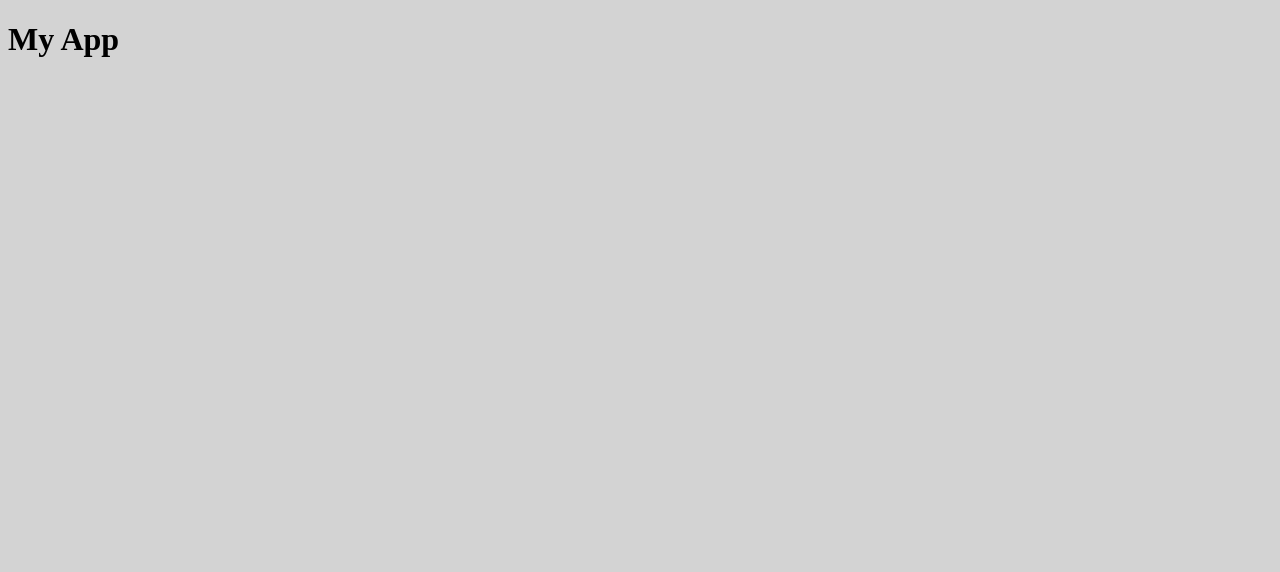
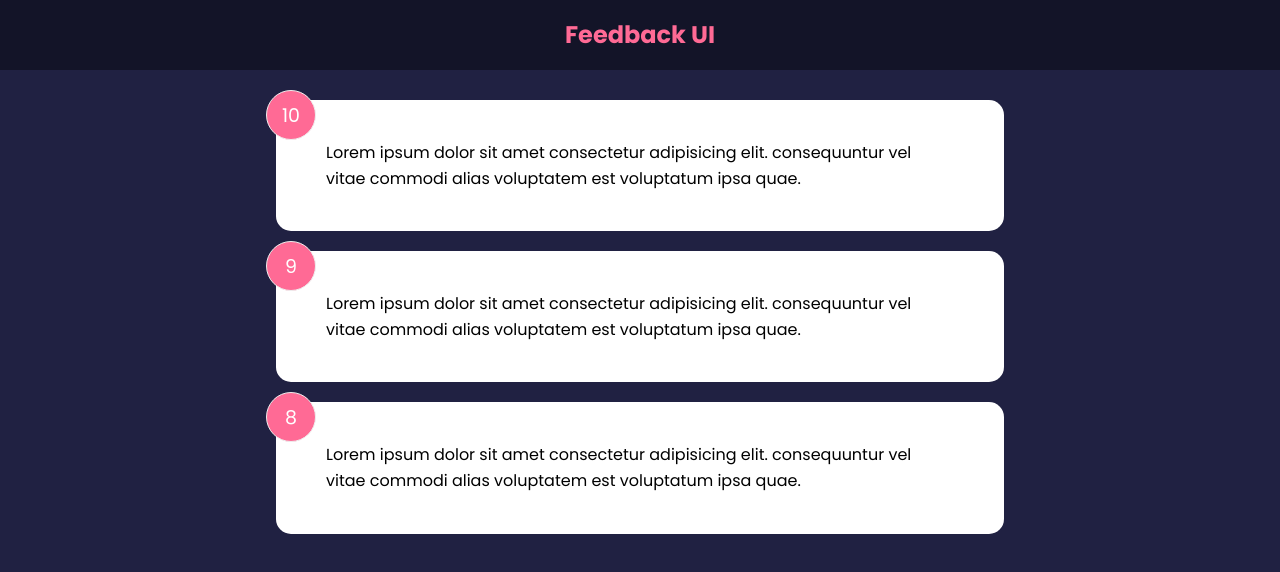
Before and after one commit to PSzkliniarz/react-feedback_app, a React (Create React App) app in the folder feedback-app/: page / in a window 1280 px wide. Shown: the top 572 px of the page. Built offline with nearby package versions, Linux system fonts and the light colour scheme; the HTML template or start-up script is replaced by a standard one.

Commit message:
Conditional class

```diff
--- a/feedback-app/src/App.js
+++ b/feedback-app/src/App.js
@@ -1,8 +1,19 @@
+import { useState } from "react";
+
+import Header from "./components/Header";
+import FeedbackList from "./components/FeedbackList";
+import FeedbackData from "./data/FeedbackData";
+
 function App(){
+    const [feedback, setFeedback] = useState( FeedbackData)
+
     return (
-        <div className="container">
-            <h1>My App</h1>
-        </div>
+        <>
+            <Header/>
+            <div className="container">
+                <FeedbackList feedback={feedback}/>
+            </div>
+        </>
     )
 }
 
--- /dev/null
+++ b/feedback-app/src/components/FeedbackItem.jsx
@@ -0,0 +1,17 @@
+import PropTypes from 'prop-types'
+import Card from "./shared/Card"
+
+function FeedbackItem({item}){
+    return (
+        <Card>
+            <div className="num-display">{item.rating}</div>
+            <div className="text-display">{item.text}</div>
+        </Card>
+    )
+}
+
+FeedbackItem.propTypes = {
+    item: PropTypes.object.isRequired,
+}
+
+export default FeedbackItem
--- /dev/null
+++ b/feedback-app/src/components/FeedbackList.jsx
@@ -0,0 +1,28 @@
+import PropTypes from 'prop-types'
+import FeedbackItem from "./FeedbackItem"
+
+function FeedbackList({feedback}) {
+    if (!feedback || feedback.lengh === 0){
+        return <p>No Feedback Yet</p>
+    }
+
+  return (
+    <div className="feedback-list">
+        {feedback.map((item, ) => (
+            <FeedbackItem key={item.id} item={item} />
+        ))}
+    </div>
+  )
+}
+
+FeedbackList.propTypes = {
+    feedback: PropTypes.arrayOf(
+        PropTypes.shape({
+            id: PropTypes.number.isRequired,
+            text: PropTypes.string.isRequired,
+            rating: PropTypes.number.isRequired,
+        })
+    )
+}
+
+export default FeedbackList
--- /dev/null
+++ b/feedback-app/src/components/Header.jsx
@@ -0,0 +1,31 @@
+import PropTypes from 'prop-types'
+
+function Header({text, bgColor, textColor}) {
+    const headerStyles = {
+        backgroundColor: bgColor,
+        color: textColor
+    }
+
+  return (
+      <header style={headerStyles}>
+          <div className='container'>
+              <h2>{text}</h2>
+          </div>
+      </header>
+  )
+}
+
+Header.defaultProps = {
+    text: 'Feedback UI',
+    bgColor: 'rgba(0,0,0,0.4)',
+    textColor: '#ff6a95',
+}
+
+Header.propTypes = {
+    text: PropTypes.string,
+    bgColor: PropTypes.string,
+    textColor: PropTypes.string,
+
+}
+
+export default Header
--- /dev/null
+++ b/feedback-app/src/components/shared/Card.jsx
@@ -0,0 +1,28 @@
+import PropTypes from 'prop-types'
+
+function Card({children, reverse}) {
+
+    // CONDITIONAL CLASS
+//   return (
+//     <div className={`card ${reverse && 'reverse'}`}>{children}</div>
+//   )
+
+    // CONDITIONAL STYLE
+  return (
+    <div className='card' style={{
+        backgroundColor: reverse ? 'rgba(0,0,0,0.4)' : '#fff',
+        color: reverse ? '#fff' : '#000',
+    }}>{children}</div>
+  )
+}
+
+Card.defaultProps ={
+    reverse: false
+}
+
+Card.propTypes = {
+    children: PropTypes.node.isRequired,
+    reverse: PropTypes.bool,
+}
+
+export default Card
--- /dev/null
+++ b/feedback-app/src/data/FeedbackData.jsx
@@ -0,0 +1,19 @@
+const FeedbackData = [
+    {
+      id: 1,
+      rating: 10,
+      text: 'Lorem ipsum dolor sit amet consectetur adipisicing elit. consequuntur vel vitae commodi alias voluptatem est voluptatum ipsa quae.',
+    },
+    {
+      id: 2,
+      rating: 9,
+      text: 'Lorem ipsum dolor sit amet consectetur adipisicing elit. consequuntur vel vitae commodi alias voluptatem est voluptatum ipsa quae.',
+    },
+    {
+      id: 3,
+      rating: 8,
+      text: 'Lorem ipsum dolor sit amet consectetur adipisicing elit. consequuntur vel vitae commodi alias voluptatem est voluptatum ipsa quae.',
+    },
+  ]
+
+  export default FeedbackData
--- a/feedback-app/src/index.css
+++ b/feedback-app/src/index.css
@@ -1,3 +1,230 @@
-body{
-    background-color: lightgrey;
+@import url('https://fonts.googleapis.com/css2?family=Poppins:wght@400;600;700&display=swap');
+
+* {
+  box-sizing: border-box;
+  margin: 0;
+  padding: 0;
 }
+
+body {
+  font-family: 'Poppins', sans-serif;
+  background-color: #202142;
+  color: #fff;
+  line-height: 1.6;
+}
+
+ul {
+  list-style: none;
+}
+
+.container {
+  max-width: 768px;
+  margin: auto;
+  padding: 0 20px;
+}
+
+header {
+  height: 70px;
+  width: 100%;
+  display: flex;
+  justify-content: space-between;
+  align-items: center;
+  margin-bottom: 30px;
+}
+
+.card {
+  background-color: #fff;
+  color: #333;
+  border-radius: 15px;
+  padding: 40px 50px;
+  margin: 20px 0;
+  position: relative;
+}
+
+.card.reverse {
+  background-color: rgba(0, 0, 0, 0.4);
+  color: #fff;
+}
+
+.card h2 {
+  font-size: 22px;
+  font-weight: 600;
+  text-align: center;
+}
+
+.rating {
+  display: flex;
+  align-items: center;
+  justify-content: space-around;
+  margin: 30px 0 40px;
+}
+
+.rating li,
+.num-display {
+  position: relative;
+  background: #f4f4f4;
+  width: 50px;
+  height: 50px;
+  padding: 10px;
+  text-align: center;
+  border-radius: 50%;
+  font-size: 19px;
+  border: 1px #eee solid;
+  transition: 0.3s;
+}
+
+.rating li label {
+  position: absolute;
+  top: 50%;
+  left: 50%;
+  width: 50px;
+  height: 50px;
+  padding: 10px;
+  border-radius: 50%;
+  transform: translate(-50%, -50%);
+  cursor: pointer;
+}
+
+.rating li:hover,
+.num-display {
+  background: #ff6a95;
+  color: #fff;
+}
+
+[type='radio'] {
+  opacity: 0;
+}
+
+[type='radio']:checked ~ label {
+  background: #ff6a95;
+  color: #fff;
+}
+
+.input-group {
+  display: flex;
+  flex-direction: row;
+  border: 1px solid #ccc;
+  padding: 8px 10px;
+  border-radius: 8px;
+}
+
+input {
+  flex-grow: 2;
+  border: none;
+  font-size: 16px;
+}
+
+input:focus {
+  outline: none;
+}
+
+.feedback-stats {
+  color: #fff;
+  display: flex;
+  justify-content: space-between;
+  align-items: center;
+}
+
+.num-display {
+  position: absolute;
+  top: -10px;
+  left: -10px;
+}
+
+.close,
+.edit {
+  position: absolute;
+  top: 10px;
+  right: 20px;
+  cursor: pointer;
+  background: none;
+  border: none;
+}
+
+.edit {
+  right: 40px;
+}
+
+.btn {
+  color: #fff;
+  border: 0;
+  border-radius: 8px;
+  color: #fff;
+  width: 100px;
+  height: 40px;
+  cursor: pointer;
+}
+
+.btn-primary {
+  background-color: #202142;
+}
+
+.btn-secondary {
+  background: #ff6a95;
+}
+
+.btn:hover {
+  transform: scale(0.98);
+  opacity: 0.9;
+}
+
+.btn:disabled {
+  background-color: #cccccc;
+  color: #333;
+  cursor: auto;
+}
+
+.btn:disabled:hover {
+  transform: scale(1);
+  opacity: 1;
+}
+
+.message {
+  padding-top: 10px;
+  text-align: center;
+  color: rebeccapurple;
+}
+
+/* FIX: Remove position: absolute to keep about icon at the bottom of the
+ * document */
+.about-link {
+  display: flex;
+  justify-content: flex-end;
+}
+
+/* FIX: Remove position: absolute to keep about icon at the bottom of the
+ * document */
+.about-link a {
+  color: #fff;
+  cursor: pointer;
+}
+
+.about-link a:hover {
+  color: #ff6a95;
+}
+
+.about h1 {
+  margin-bottom: 20px;
+}
+
+.about p {
+  margin: 10px 0;
+}
+
+@media (max-width: 600px) {
+  .rating li {
+    margin: 10px 3px;
+  }
+
+  .rating {
+    display: flex;
+    align-items: center;
+    justify-content: center;
+    flex-wrap: wrap;
+    margin: 30px 0 40px;
+  }
+
+  .input-group input {
+    width: 80%;
+  }
+}
```
Also changed, not shown: 1 other file (tests, documents, lock files or other folders).
